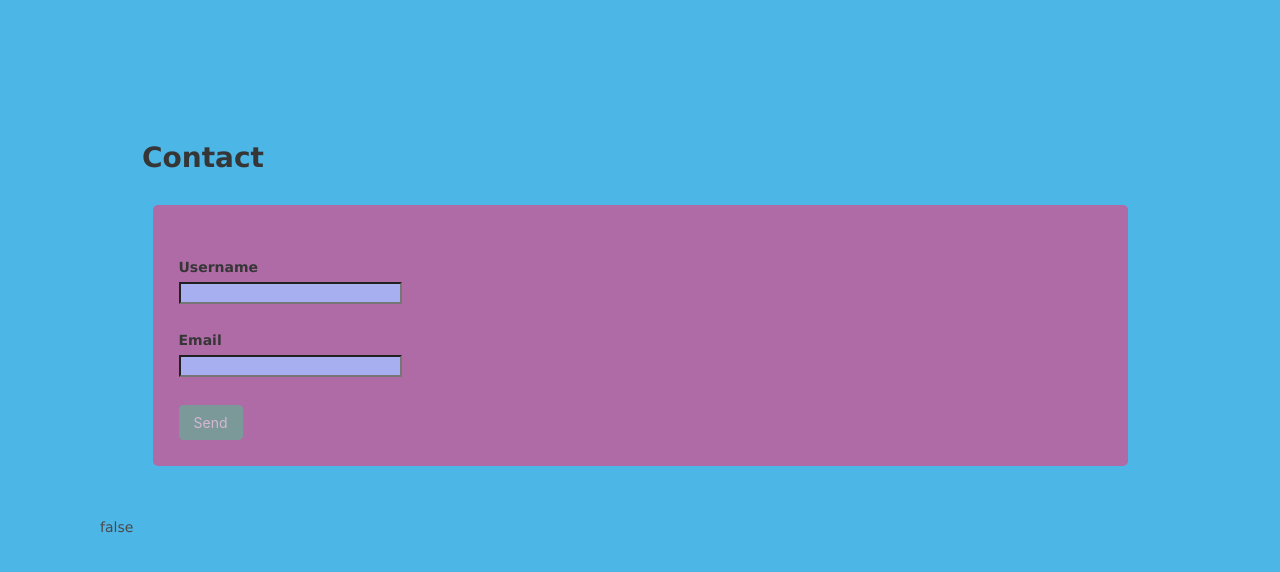
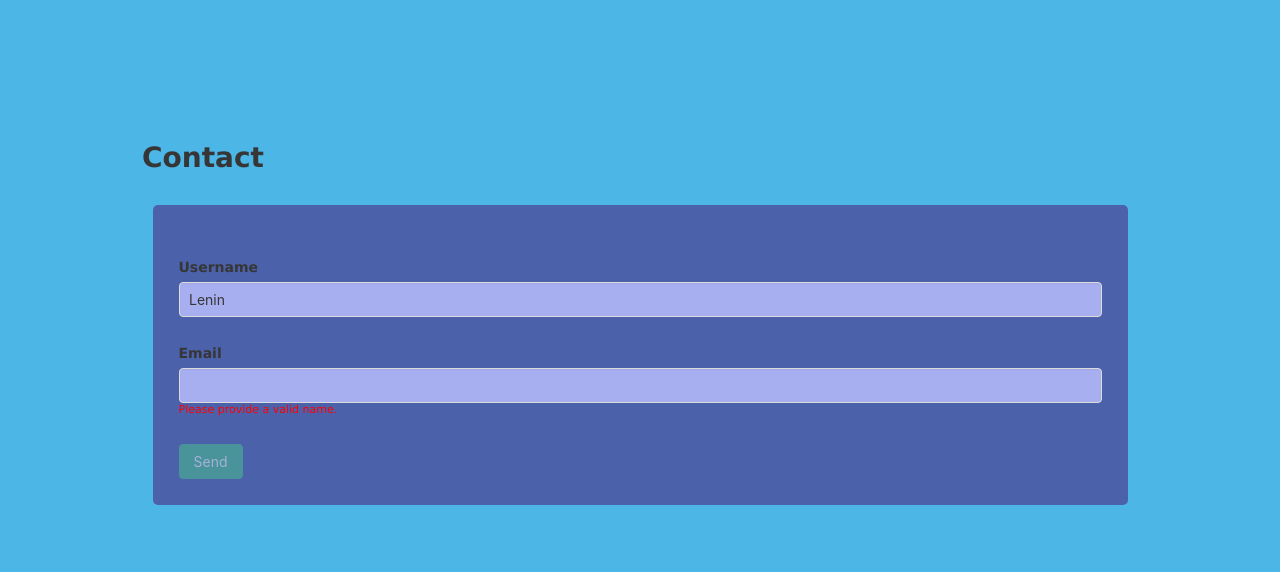
Before and after one commit to OrmazaAlvarez/Base-Project, an Angular app: page / in a window 1280 px wide. Shown: the top 572 px of the page. Built offline with nearby package versions, Linux system fonts and the light colour scheme.

Commit message:
Usando formularios reactivos y sus bondades

```diff
--- a/src/app/app.component.html
+++ b/src/app/app.component.html
@@ -1,3 +1,3 @@
 <!-- <app-with-status></app-with-status> -->
-<app-formulario-basico></app-formulario-basico>
+<app-formulario-reactivo></app-formulario-reactivo>
 <router-outlet></router-outlet>
--- a/src/app/formulario-basico/formulario-basico.component.html
+++ b/src/app/formulario-basico/formulario-basico.component.html
@@ -2,7 +2,6 @@
     <!---- Seccion de productos (componentes stateless)-->
   <section class="section">
     <h1 class="title">Contact</h1>
-
     <div class="column is-full">
       <form #formulario="ngForm"
             (ngSubmit)="onSubmit(formulario)"
@@ -20,6 +19,4 @@
       </form>
     </div>
   </section>
-      {{formulario.valid}}
-    <section></section>
 </div>
--- a/src/app/formulario-basico/formulario-basico.component.ts
+++ b/src/app/formulario-basico/formulario-basico.component.ts
@@ -13,6 +13,6 @@ export class FormularioBasicoComponent implements OnInit {
   }
 
   onSubmit(_datos){
-
+    console.log(_datos.value);
   }
 }
--- /dev/null
+++ b/src/app/formulario-reactivo/formulario-reactivo.component.html
@@ -0,0 +1,28 @@
+<div class="container">
+  <section class="section">
+    <h1 class="title">Contact</h1>
+    <div class="column is-full">
+      <form [formGroup]="form"
+            (ngSubmit)="onSubmit(form)"
+            novalidate>
+          <div class="control">
+              <label class="label">Username</label>
+              <input formControlName="user" class="input"/>
+              <div class="error"
+                   *ngIf="form.get('user').hasError('required')">Please provide a valid name.</div>
+          </div>
+          <div class="control">
+            <label class="label">Email</label>
+            <input formControlName="email" class="input"/>
+            <div class="error"
+                   *ngIf="form.get('email').hasError('required')">Please provide a valid name.</div>
+          </div>
+          <input class="button is-success"
+                 type="submit"
+                 value="Send"
+                 [disabled]="!form.valid"/>
+      </form>
+    </div>
+  </section>
+  <section></section>
+</div>
--- /dev/null
+++ b/src/app/formulario-reactivo/formulario-reactivo.component.sass
@@ -0,0 +1,14 @@
+form
+  background: #4b61aa
+  padding: 26px
+  border-radius: 5px
+
+.control
+  margin: 28px 0
+
+input
+  background: #a8aff0
+
+.error
+  font-size: 11px
+  color: red
--- /dev/null
+++ b/src/app/formulario-reactivo/formulario-reactivo.component.ts
@@ -0,0 +1,33 @@
+import { Component, OnInit } from '@angular/core';
+import { FormGroup, FormBuilder, Validators } from '@angular/forms'
+
+@Component({
+  selector: 'app-formulario-reactivo',
+  templateUrl: './formulario-reactivo.component.html',
+  styleUrls: ['./formulario-reactivo.component.sass']
+})
+export class FormularioReactivoComponent implements OnInit {
+
+  constructor( private fb:FormBuilder) {}
+
+  public form: FormGroup;
+  ngOnInit(): void {
+    this.buildForm();
+  }
+
+  private buildForm(){
+    this.form = this.fb.group({
+      user: [
+          "Lenin",
+          [Validators.required, Validators.minLength(3), Validators.maxLength(10)]],
+      email: [
+          "",
+          [Validators.required, Validators.email]]
+    })
+  }
+
+  onSubmit(_datos){
+    console.log(_datos.value);
+  }
+
+}
```
Also changed, not shown: src/app/app.module.ts (+6 -3 lines), 1 other file (tests, documents, lock files or other folders). Lines whose indentation alone changed are shown as unchanged.
